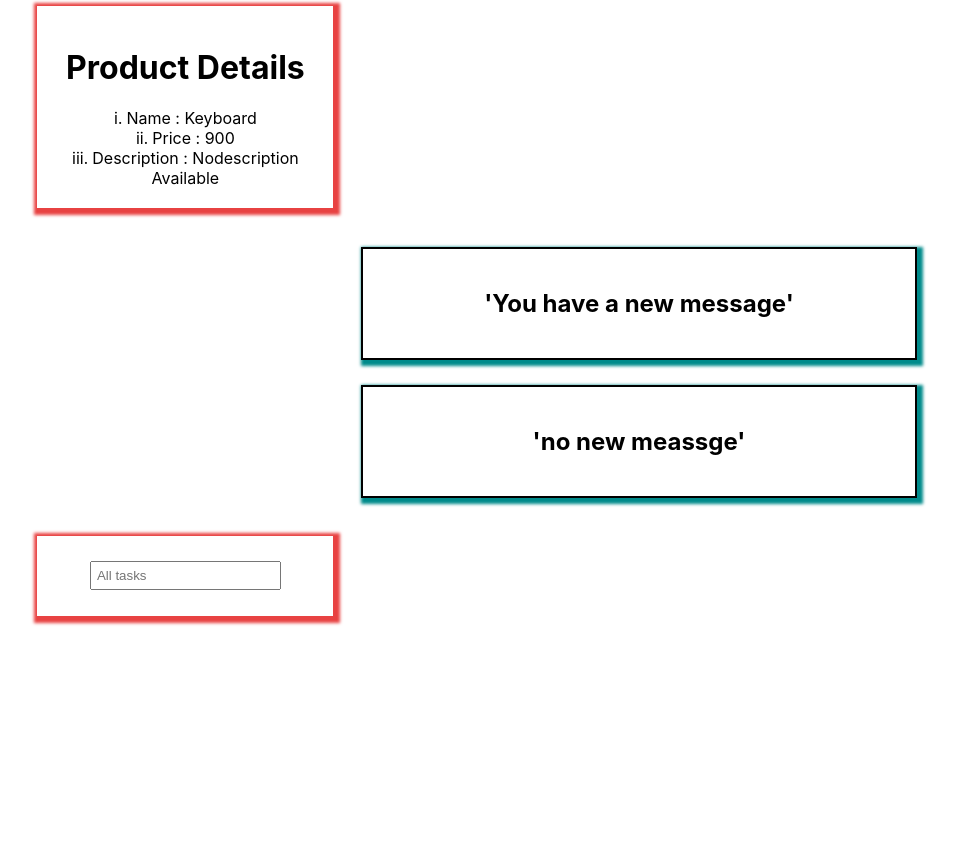
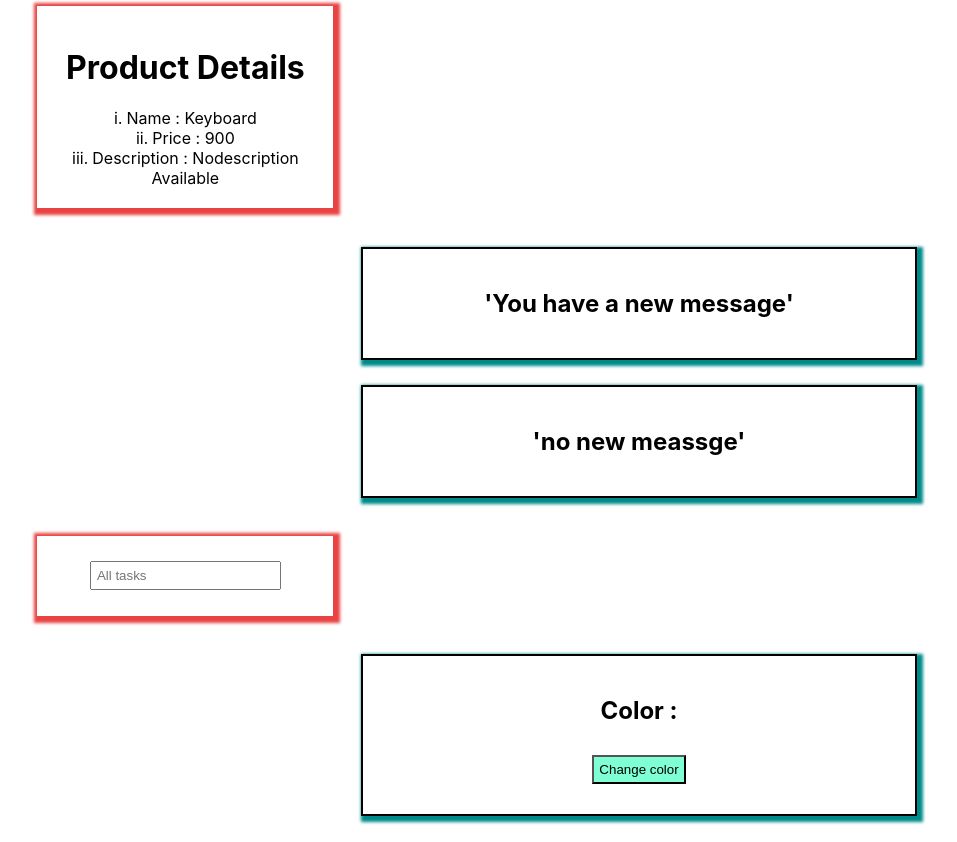
Before and after one commit to Pramod153/React_Complete, a React (Create React App) app: page / in a window 1280 px wide. Shown: the part 2122-2964 px from the top of the page, without its empty margins (1-958 px from the left). Before the commit the page ends 2776 px from the top, so only its background shows below. Built offline with nearby package versions, Linux system fonts and the light colour scheme.

Commit message:
React.js

```diff
--- a/src/App.jsx
+++ b/src/App.jsx
@@ -1,4 +1,4 @@
-import React from "react";
+import React, { useState } from "react";
 import Greetings from "./Component/Greetings";
 import Message from "./Component/Message";
 import Counter from "./Component/Counter";
@@ -11,9 +11,14 @@ import ToDoList from "./Component/ToDOList";
 import ProductCard from "./Component/ProductCard";
 import Notification from "./Component/Notification";
 import List from "./Component/List";
+import ColorChange from "./Component/ColorChange";
 
 
 function App() {
+  const [color, setColor]= useState("");
+   function change(){
+    setColor('red');
+   }
   return (
     <div >
       <Greetings/>
@@ -30,6 +35,7 @@ function App() {
       <Notification isloggedIn={true}/>
       <Notification isloggedIn={false}/>
       <List task1='play' task2 = 'Read' task3 ='Fight' task4='sleep' task5='seminar' />
+      <ColorChange color={color} changecolor={change} />
     </div>
   );
 }
--- /dev/null
+++ b/src/Component/ColorChange.jsx
@@ -0,0 +1,12 @@
+import React from 'react'
+
+function ColorChange({color , changecolor}) {
+  return (
+    <div className='Counter' style={{backgroundColor:color}}>
+      <h2 >Color : {color}</h2>
+      <button onClick={changecolor}> Change color</button>
+    </div>
+  )
+}
+
+export default ColorChange
```
